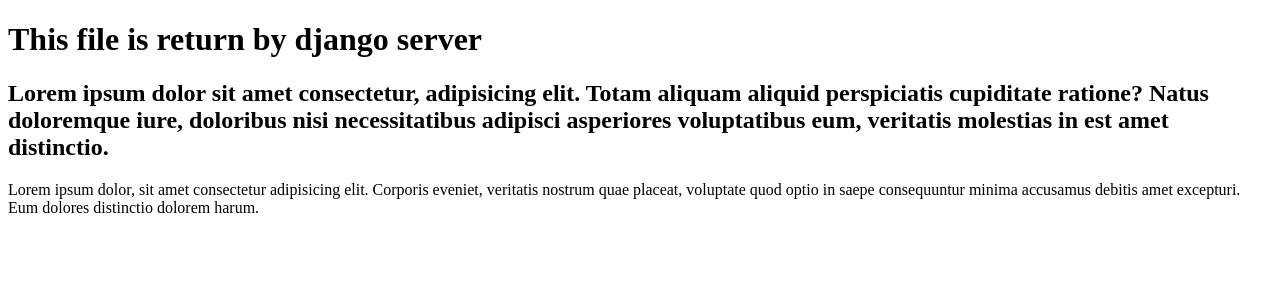
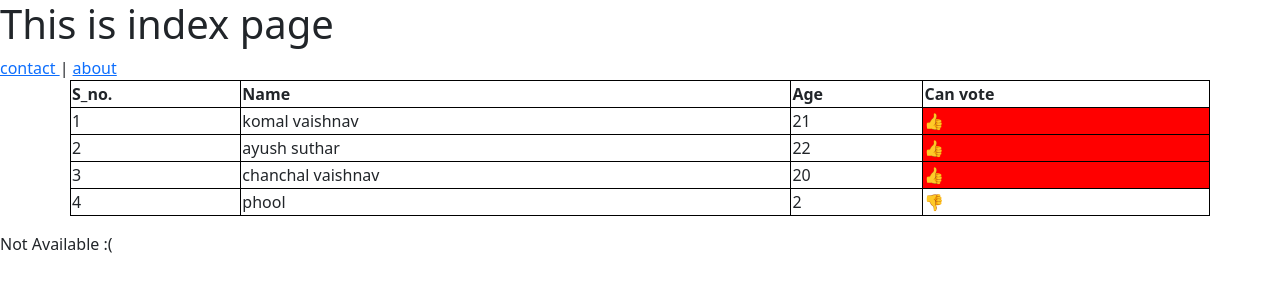
Before and after one commit to komalvaishnav06/Django-Learning-Project, a Django app: page / in a window 1280 px wide. Shown: the top 300 px of the page. Run offline with Django 5.2, Linux system fonts and the light colour scheme.

Commit message:
complete template engine

```diff
--- a/djangolearning/urls.py
+++ b/djangolearning/urls.py
@@ -20,6 +20,8 @@ from home.views import *
 
 urlpatterns = [
     path('' , home , name = "home"),
+    path('contact/' , contact , name = "contact"),
+    path('about/' , about , name = "about"),
     path('success_page/', success_page , name = "success_page"),
     path('admin/', admin.site.urls),
 ]
--- /dev/null
+++ b/home/templates/base.html
@@ -0,0 +1,24 @@
+<!DOCTYPE html>
+<html lang="en">
+<head>
+    <meta charset="UTF-8">
+    <link href="https://cdn.jsdelivr.net/npm/bootstrap@5.3.8/dist/css/bootstrap.min.css" rel="stylesheet" integrity="sha384-sRIl4kxILFvY47J16cr9ZwB07vP4J8+LH7qKQnuqkuIAvNWLzeN8tE5YBujZqJLB" crossorigin="anonymous">
+    <meta name="viewport" content="width=device-width, initial-scale=1.0">
+    <title>{{page}}</title>
+    <style>
+        table,th,td{
+            border: 1px solid black;
+        }
+    </style>
+</head>
+<body>
+
+    {% block start %}
+    {% endblock %}
+    <script>
+        console.log("hey django")
+    </script>
+
+
+</body>
+</html>
--- a/home/templates/home/index.html
+++ b/home/templates/home/index.html
@@ -1,18 +1,50 @@
-<!DOCTYPE html>
-<html lang="en">
-<head>
-    <meta charset="UTF-8">
-    <meta name="viewport" content="width=device-width, initial-scale=1.0">
-    <title>Django-Tutorial</title>
-</head>
-<body>
-    <h1>This file is return by django server</h1>
-    <h2>Lorem ipsum dolor sit amet consectetur, adipisicing elit. Totam aliquam aliquid perspiciatis cupiditate ratione? Natus doloremque iure, doloribus nisi necessitatibus adipisci asperiores voluptatibus eum, veritatis molestias in est amet distinctio.</h2>
-    <p>Lorem ipsum dolor, sit amet consectetur adipisicing elit. Corporis eveniet, veritatis nostrum quae placeat, voluptate quod optio in saepe consequuntur minima accusamus debitis amet excepturi. Eum dolores distinctio dolorem harum.</p>
-    <script>
-        console.log("hey django")
-    </script>
+{% extends "base.html" %}
+{% block start %}
+<h1>This is index page</h1>
+    <a href="/contact/">
+        contact
+    </a>
+    |
+    <a href="/about/">
+        about
+    </a>
+    <!-- {{peoples}} -->
 
+    <table class="container">
+        <tr>
+            <th>S_no.</th>
+            <th>Name</th>
+            <th>Age</th>
+            <th>Can vote</th>
+        </tr>
 
-</body>
-</html>
+        {% for people in peoples %}
+        <tr>
+            <td>{{forloop.counter}}</td>
+            <td>{{people.name}}</td>
+            <td>{{people.age}}</td>
+            <td {% if people.age >= 18 %} style="background: red" {% endif %}>
+                {% if people.age >= 18 %}
+                👍
+                {% else %}
+                👎
+                {% endif %}
+            </td>
+        </tr>
+        {% endfor %}
+    </table>
+
+   <p>
+    {{text|truncatechars:30}}
+   </p>
+
+   <p>
+    {% if "cucumber" in vegetables%}
+    yes availabe :)
+    {% elif "tomato" in vegetables%}
+    Yes Available :)
+    {% else %}
+    Not Available :(
+    {%endif%}
+   </p>
+{% endblock %}
--- a/home/views.py
+++ b/home/views.py
@@ -4,7 +4,35 @@ from django.shortcuts import render
 from django.http import HttpResponse
 
 def home(request):
-    return render(request, "home/index.html")
+    peoples = [
+        {'name' : 'komal vaishnav' , 'age' : 21},
+        {'name' : 'ayush suthar' , 'age' : 22},
+        {'name' : 'chanchal vaishnav' , 'age' : 20},
+        {'name' : 'phool' , 'age' : 2}
+    ]
+
+    for people in peoples:
+        if people['age']:
+            print('yes')
+
+#     text = """
+#           Lorem ipsum dolor sit amet consectetur adipisicing elit. Vero doloremque quisquam nihil. Fugiat optio voluptatem dolor maxime et laborum itaque assumenda ipsum, voluptatibus dolores reiciendis, at quo enim. Accusamus, unde nihil esse dicta molestias ullam, placeat ex odio, vero illum ratione quia repudiandae. Sequi impedit consequatur nesciunt, distinctio, enim voluptates amet odit voluptatum obcaecati tempore laboriosam reprehenderit vero, magni pariatur. Saepe aperiam qui soluta libero corporis, voluptatem recusandae nemo neque iste ullam voluptates delectus doloribus deleniti illum deserunt cum nam. Maiores vitae suscipit ipsam minima sapiente deserunt non dolorum cupiditate voluptas! Atque nostrum rem totam! Minima ad quia ut consequatur?
+# """
+    vegetables = ['tomato','pumpkin','potato']
+
+    # for people in peoples:
+    #     print(people)
+    return render(request, "home/index.html", context = {'page' : 'django 2026 tutorial', 'peoples' : peoples})
+
+def about(request):
+   context = {'page' : 'about'}
+   return render(request, "home/about.html",context)
+
+def contact(request):
+   context = {'page' : 'contact'}
+   return render(request, "home/contact.html", context)
+
+
 
 def success_page(request):
     print("*" * 10)
```
Also changed, not shown: home/templates/home/about.html (added, +15 -0 lines), home/templates/home/contact.html (added, +16 -0 lines).
